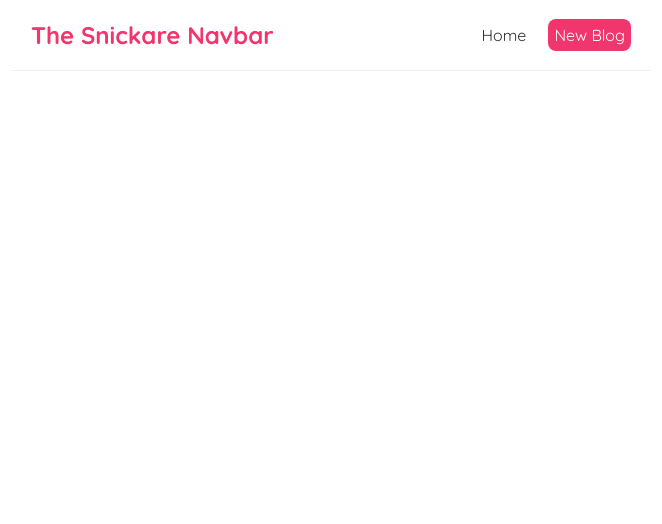
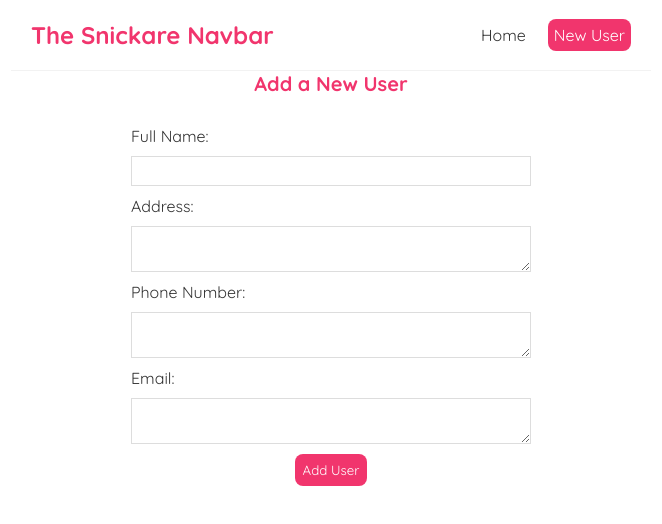
Before and after one commit to lavdimimeri/Fullstack-JavaSpringBootAndReact-, a React (Create React App) app in the folder ThirdAndMoreAdvancedProjectCalledCarpenterBackend/SnickareReactFrontEnd/snickare-frontend/: page /create in a window 1280 px wide. Shown: the top 524 px of the page, without its empty margins (309-971 px from the left). Built offline with nearby package versions, Linux system fonts and the light colour scheme.

Commit message:
Now we can add a user from react frontend. Tested

```diff
--- a/ThirdAndMoreAdvancedProjectCalledCarpenterBackend/SnickareReactFrontEnd/snickare-frontend/src/App.js
+++ b/ThirdAndMoreAdvancedProjectCalledCarpenterBackend/SnickareReactFrontEnd/snickare-frontend/src/App.js
@@ -3,6 +3,7 @@ import './App.css';
 import Home from './Home';
 import Navbar from './Navbar';
 import UserDetails from './UserDetails';
+import Create from './Create';
 import { BrowserRouter as Router, Route, Switch } from 'react-router-dom';
 
 function App() {
@@ -15,6 +16,9 @@ function App() {
             <Route exact path="/">
               <Home />
             </Route>
+            <Route path="/create">
+              <Create />
+            </Route>
              <Route path="/users/all/:id">
               <UserDetails />
             </Route>
--- /dev/null
+++ b/ThirdAndMoreAdvancedProjectCalledCarpenterBackend/SnickareReactFrontEnd/snickare-frontend/src/Create.js
@@ -0,0 +1,62 @@
+import { useState } from "react";
+import { useHistory } from "react-router-dom";
+
+const Create = () => {
+
+ const [fullName, setfullName] = useState('');
+  const [address, setAddress] = useState('');
+  const [phoneNumber, setphoneNumber] = useState('');
+  const [email, setEmail] = useState('');
+  const history = useHistory();
+
+
+  const handleSubmit = (e) => {
+    e.preventDefault();
+    const user = { fullName, address, phoneNumber, email };
+
+    fetch('http://localhost:8080/users/add', {
+      method: 'POST',
+      headers: { "Content-Type": "application/json" },
+      body: JSON.stringify(user)
+    }).then(() => {
+      // history.go(-1);
+      history.push('/');
+    })
+  }
+    return (
+
+        <div className="create">
+        <h2>Add a New User</h2>
+        <form onSubmit={handleSubmit}>
+          <label>Full Name:</label>
+          <input
+            type="text"
+            required
+            value={fullName}
+            onChange={(e) => setfullName(e.target.value)}
+          />
+          <label>Address:</label>
+          <textarea
+            required
+            value={address}
+            onChange={(e) => setAddress(e.target.value)}
+          ></textarea>
+           <label>Phone Number:</label>
+             <textarea
+            required
+            value={phoneNumber}
+            onChange={(e) => setphoneNumber(e.target.value)}
+          ></textarea>
+          <label>Email:</label>
+             <textarea
+            required
+            value={email}
+            onChange={(e) => setEmail(e.target.value)}
+          ></textarea>
+         <button>Add User</button>
+        </form>
+      </div>
+     );
+}
+
+export default Create;
--- a/ThirdAndMoreAdvancedProjectCalledCarpenterBackend/SnickareReactFrontEnd/snickare-frontend/src/Navbar.js
+++ b/ThirdAndMoreAdvancedProjectCalledCarpenterBackend/SnickareReactFrontEnd/snickare-frontend/src/Navbar.js
@@ -8,7 +8,7 @@ const Navbar = () => {
           color: 'white',
           backgroundColor: '#f1356d',
           borderRadius: '8px'
-        }}>New Blog</a>
+        }}>New User</a>
 
          </div>
 
--- a/ThirdAndMoreAdvancedProjectCalledCarpenterBackend/SnickareReactFrontEnd/snickare-frontend/src/index.css
+++ b/ThirdAndMoreAdvancedProjectCalledCarpenterBackend/SnickareReactFrontEnd/snickare-frontend/src/index.css
@@ -54,3 +54,34 @@
 .user-details div {
   margin: 20px 0;
 }
+
+.create {
+  max-width: 400px;
+  margin: 0 auto;
+  text-align: center;
+}
+.create label {
+  text-align: left;
+  display: block;
+}
+.create h2 {
+  font-size: 20px;
+  color: #f1356d;
+  margin-bottom: 30px;
+}
+.create input, .create textarea, .create select {
+  width: 100%;
+  padding: 6px 10px;
+  margin: 10px 0;
+  border: 1px solid #ddd;
+  box-sizing: border-box;
+  display: block;
+}
+.create button {
+  background: #f1356d;
+  color: #fff;
+  border: 0;
+  padding: 8px;
+  border-radius: 8px;
+  cursor: pointer;
+}
```
Also changed, not shown: 1 other file (tests, documents, lock files or other folders).
